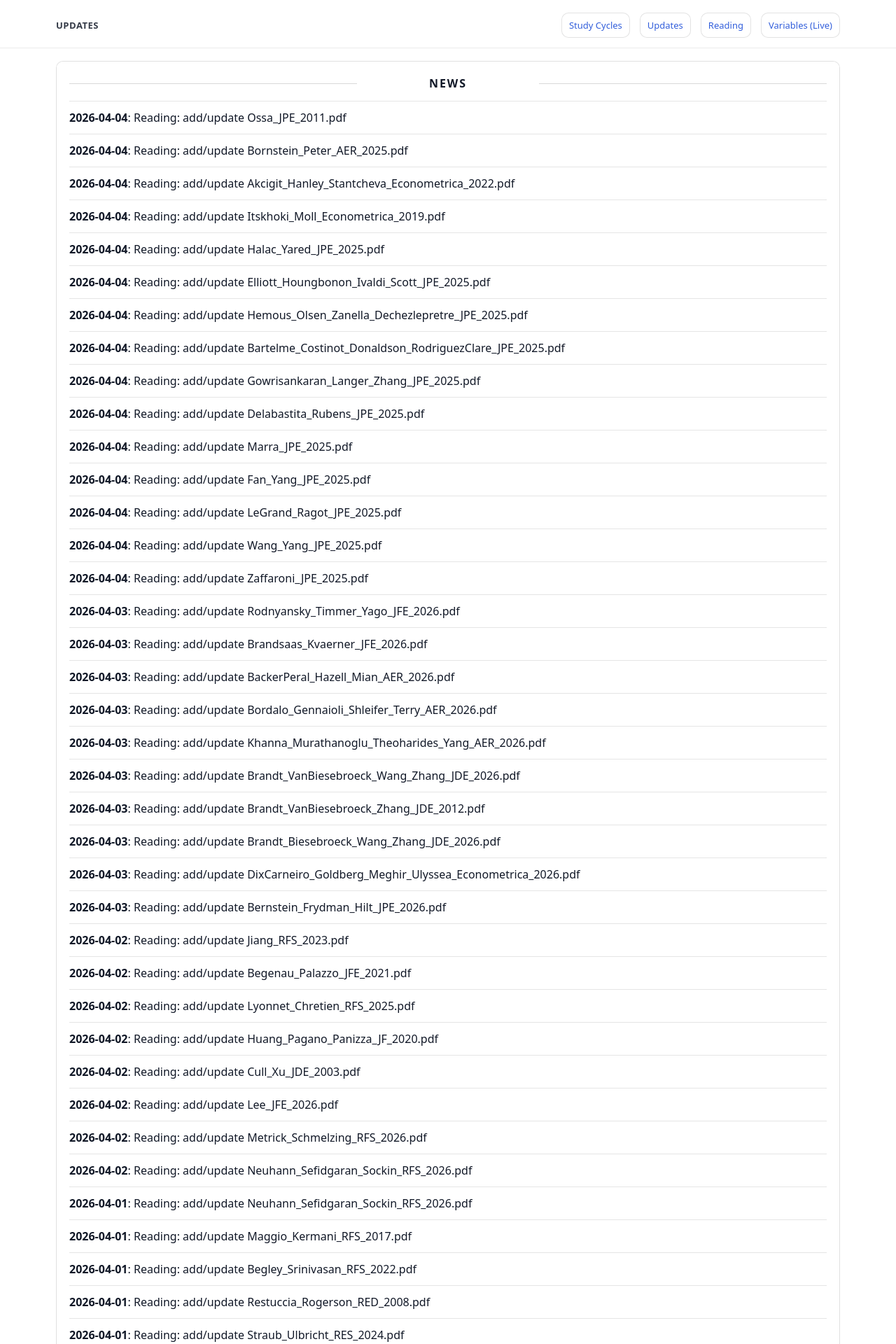
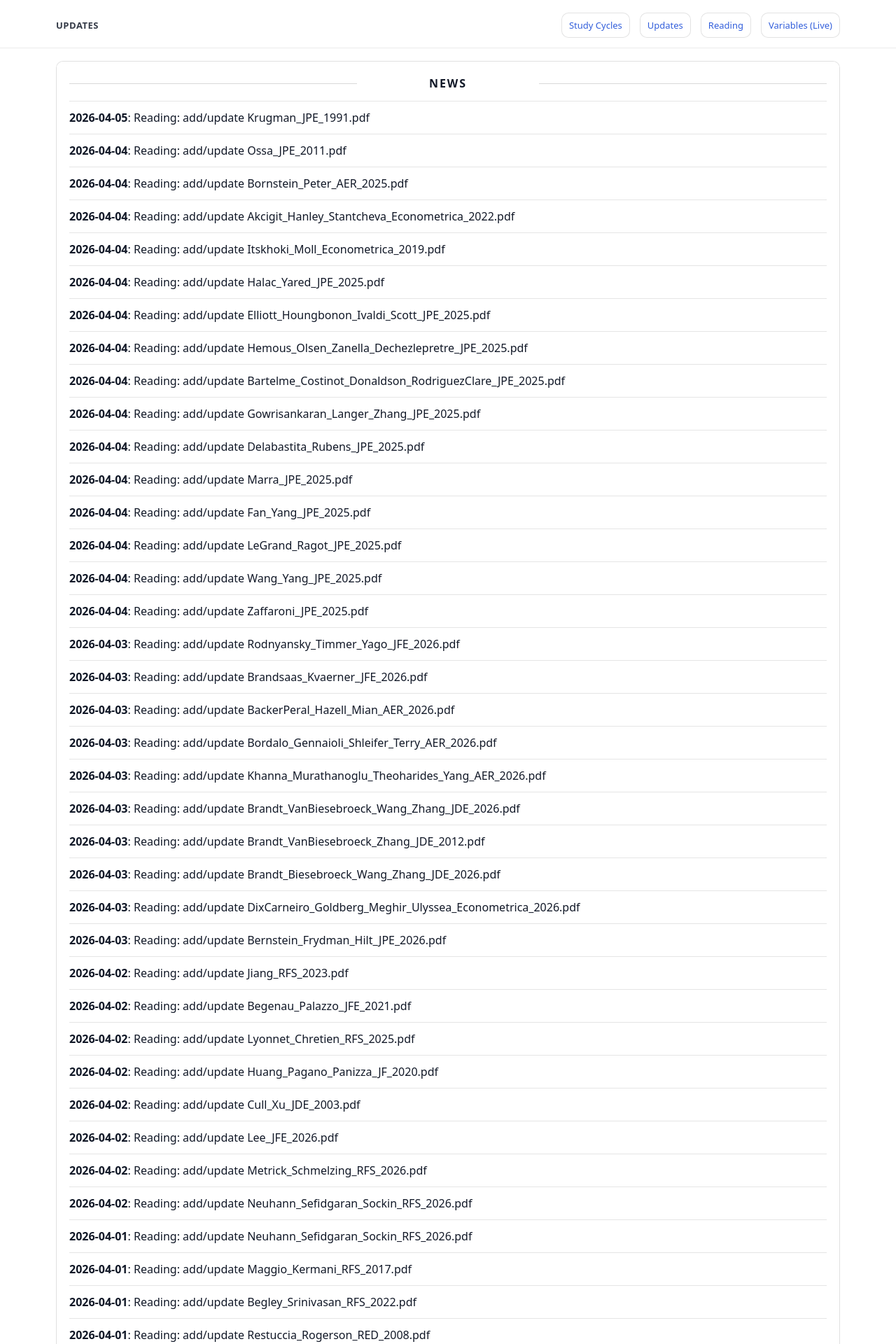
Before and after one commit to yaxinzn/study-archive, a Jekyll site: the page built from updates/index.md, in a window 1280 px wide. Shown: the top 1920 px of the page at 70% size. Built offline with Jekyll 4.4.1, drawn with Linux system fonts in a browser that asks for light colours; some of the changed text lies outside the part shown.

Commit message:
chore: update NEWS feed

```diff
--- a/_data/news.yml
+++ b/_data/news.yml
@@ -1,4 +1,7 @@
 # Auto-generated update history (sorted newest -> oldest). Do not edit manually.
+- ts: "1775334801"
+  date: "2026-04-05"
+  title: "Reading: add/update Krugman_JPE_1991.pdf"
 - ts: "1775302004"
   date: "2026-04-04"
   title: "Reading: add/update Ossa_JPE_2011.pdf"
```
